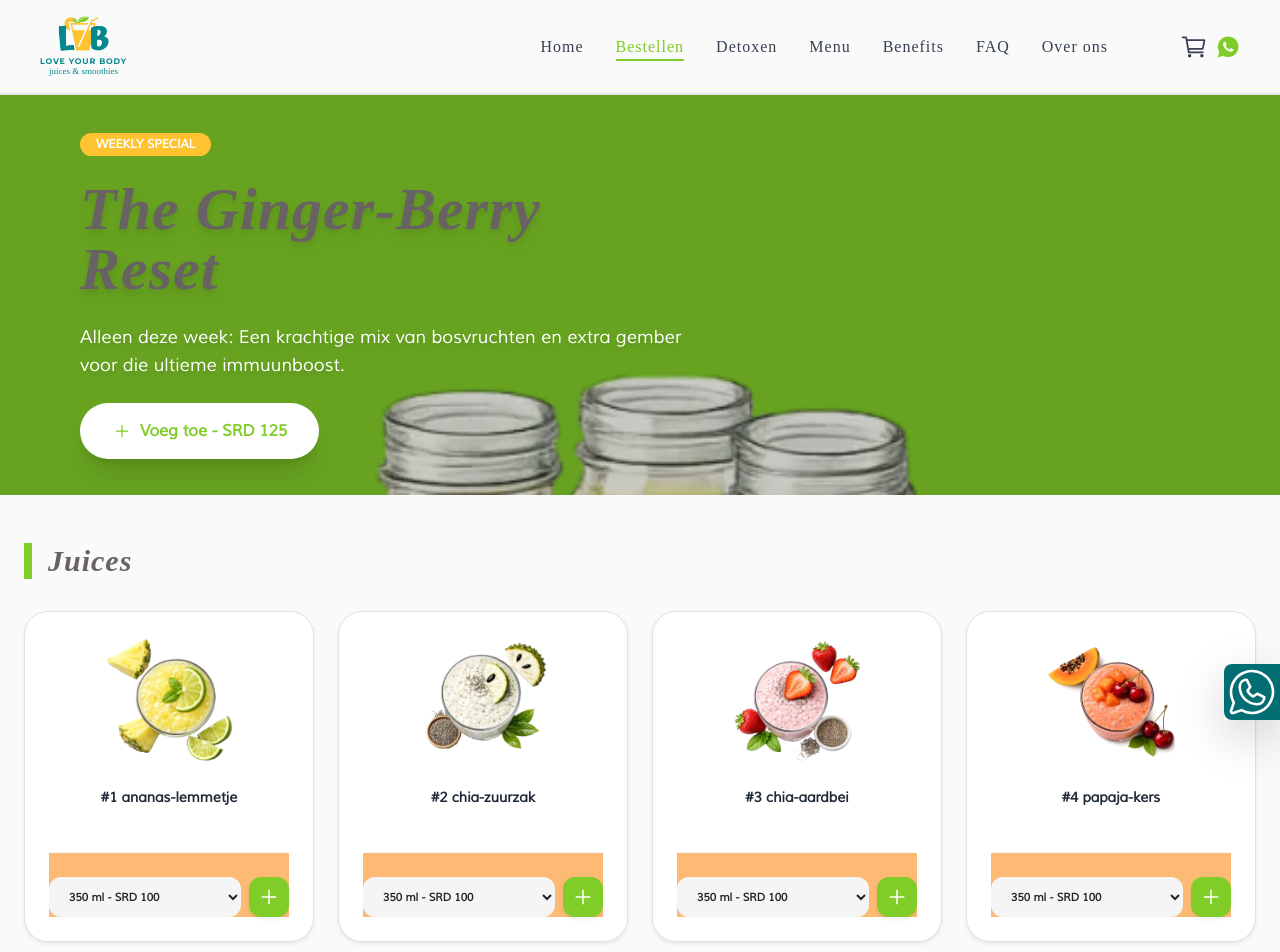
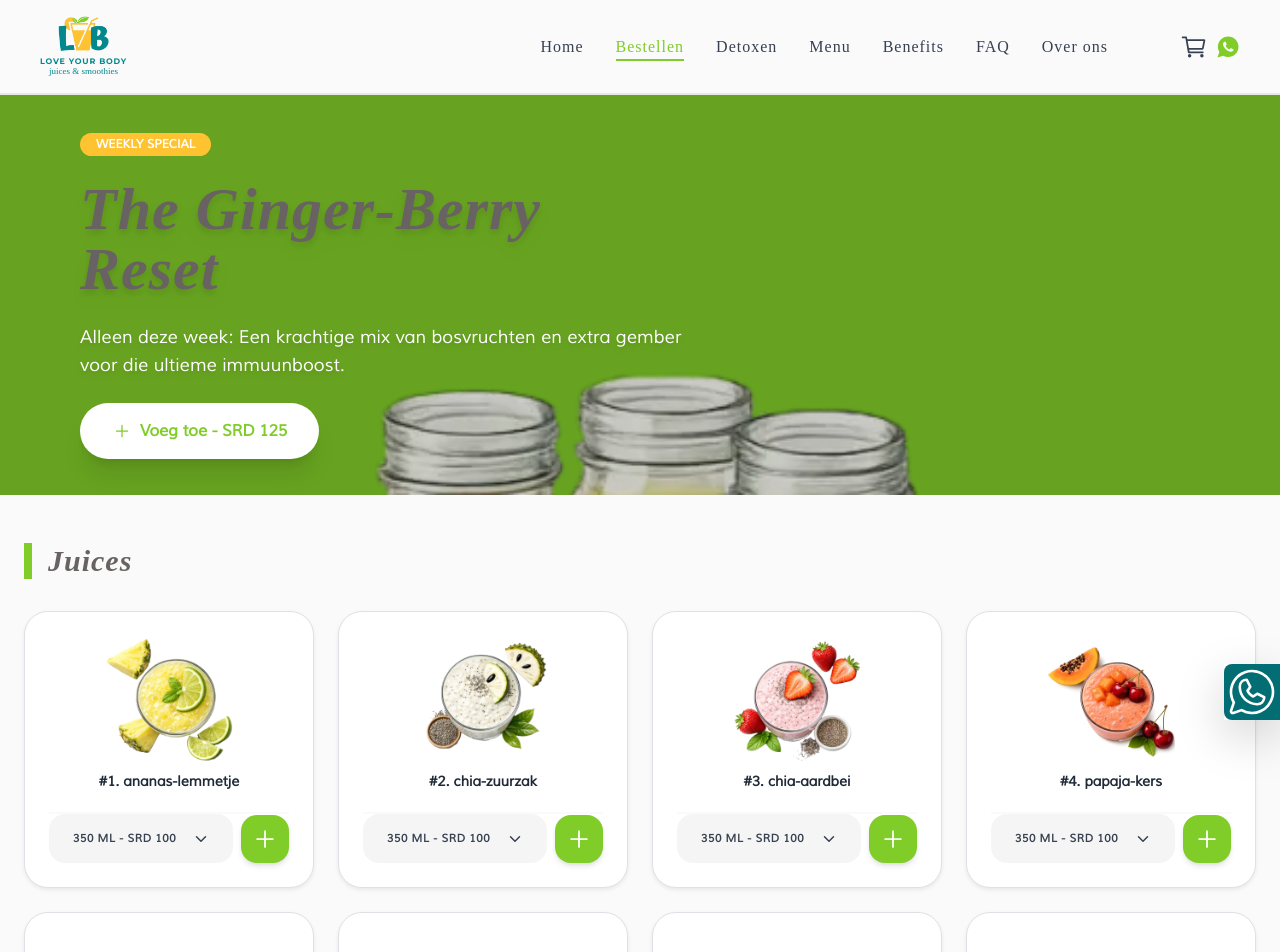
Before and after one commit to Alfijah/lyb-app, a React (Vite) app: page /bestellen in a window 1280 px wide. Shown: the top 952 px of the page. Built offline with nearby package versions, Linux system fonts and the light colour scheme; a web font is replaced by a local one.

Commit message:
dropdownlist done

```diff
--- a/src/pages/OrderPage.tsx
+++ b/src/pages/OrderPage.tsx
@@ -2,7 +2,7 @@ import { Helmet } from "react-helmet-async";
 import { motion, AnimatePresence } from "framer-motion";
 import { useCartStore } from "../store/useCartStore";
 import { useState } from "react";
-import { IoLogoWhatsapp, IoCartOutline, IoTrashOutline, IoAdd } from "react-icons/io5";
+import { IoLogoWhatsapp, IoCartOutline, IoTrashOutline, IoAdd, IoChevronDownOutline } from "react-icons/io5";
 import { IoCloseOutline } from "react-icons/io5";
 import { juicesAndSmoothies, wellnessShots, vitamineWater, cleanseAndHeal, sappenkuur } from '../data/menuData';
 
@@ -10,40 +10,76 @@ import { juicesAndSmoothies, wellnessShots, vitamineWater, cleanseAndHeal, sappe
 import specialImg from "../assets/lybMenu/cleanse1.webp"; // Voorbeeld voor de banner
 
 function ProductAddToCart({ item, category, addItem, triggerToast, parsePrice }: any) {
-    // We zetten de eerste prijs (meestal 350ml) als default
-    const [selectedPriceIdx, setSelectedPriceIdx] = useState(0);
-    const currentPriceString = category.prices[selectedPriceIdx];
+    const [selectedIdx, setSelectedIdx] = useState(0);
+    const [isOpen, setIsOpen] = useState(false); // Houdt bij of de lijst open is
+    const currentPriceString = category.prices[selectedIdx];
 
     const handleAdd = () => {
         addItem({
-            id: `${category.id}-${item.id}-${selectedPriceIdx}`,
+            id: `${category.id}-${item.id}-${selectedIdx}`,
             name: `${item.name} (${currentPriceString.split('↝')[0].trim()})`,
             price: parsePrice(currentPriceString),
             quantity: 1,
             img: item.img
         });
-        triggerToast(); // Start de animatie rechtsboven
+        triggerToast();
     };
 
     return (
-        <div className="flex w-full gap-2">
-            <select
-                value={selectedPriceIdx}
-                onChange={(e) => setSelectedPriceIdx(parseInt(e.target.value))}
-                className="flex-1 bg-neutral-100 py-2 px-3 rounded-xl text-[11px] font-bold outline-none border-none focus:ring-2 focus:ring-bioGreen/20"
-            >
-                {category.prices.map((p: string, i: number) => (
-                    <option key={i} value={i}>
-                        {p.replace('↝', '-')}
-                    </option>
-                ))}
-            </select>
+        <div className="flex items-center w-full gap-2 mt-auto border-t border-gray-50 relative">
 
+            {/* CUSTOM DROPDOWN CONTAINER */}
+            <div className="relative flex-1">
+                {/* De 'Button' die de dropdown opent */}
+                <button
+                    onClick={() => setIsOpen(!isOpen)}
+                    className="w-full bg-neutral-100 py-3 px-4 rounded-2xl text-[11px] font-black text-gray-700 flex justify-between items-center uppercase tracking-wider hover:bg-neutral-200 transition-colors"
+                >
+                    {currentPriceString.replace('↝', '-')}
+                    <motion.div animate={{ rotate: isOpen ? 180 : 0 }}>
+                        <IoChevronDownOutline size={16} />
+                    </motion.div>
+                </button>
+
+                {/* DE LIJST ZELF (De popup) */}
+                <AnimatePresence>
+                    {isOpen && (
+                        <>
+                            {/* Onzichtbare klik-laag om dropdown te sluiten bij klik buiten menu */}
+                            <div className="fixed inset-0 z-[60]" onClick={() => setIsOpen(false)} />
+
+                            <motion.div
+                                initial={{ opacity: 0, y: -10 }}
+                                animate={{ opacity: 1, y: 5 }}
+                                exit={{ opacity: 0, y: -10 }}
+                                className="absolute left-0 right-0 top-full bg-white border border-gray-100 shadow-2xl rounded-2xl overflow-hidden z-[70] py-2"
+                            >
+                                {category.prices.map((p: string, i: number) => (
+                                    <button
+                                        key={i}
+                                        onClick={() => {
+                                            setSelectedIdx(i);
+                                            setIsOpen(false);
+                                        }}
+                                        className={`w-full text-left px-4 py-3 text-[11px] font-bold uppercase tracking-wider transition-colors
+                      ${selectedIdx === i ? 'bg-bioGreen text-white' : 'text-gray-600 hover:bg-bioGreen/10'}
+                    `}
+                                    >
+                                        {p.replace('↝', '-')}
+                                    </button>
+                                ))}
+                            </motion.div>
+                        </>
+                    )}
+                </AnimatePresence>
+            </div>
+
+            {/* PLUS BUTTON */}
             <button
                 onClick={handleAdd}
-                className="bg-bioGreen text-white w-10 h-10 rounded-xl flex items-center justify-center hover:bg-darkYellow transition-colors shadow-sm active:scale-90"
+                className="bg-bioGreen text-white w-12 h-12 rounded-2xl flex items-center justify-center hover:bg-darkYellow transition-all shadow-md active:scale-90 flex-shrink-0"
             >
-                <IoAdd size={24} />
+                <IoAdd size={28} />
             </button>
         </div>
     );
@@ -102,12 +138,12 @@ export default function OrderPage() {
                     {juicesAndSmoothies.map(category => (
                         <div key={category.id}>
                             <h2 className="text-3xl font-black italic mb-8 border-l-8 border-bioGreen pl-4">{category.title}</h2>
-                            <div className="grid grid-cols-2 md:grid-cols-3 lg:grid-cols-4 gap-6 mb-16">
+                            <div className="grid sm:grid-cols-2 md:grid-cols-3 lg:grid-cols-4 gap-6 mb-16">
                                 {category.items.map(item => (
                                     <div key={item.id} className="bg-white p-4 rounded-3xl shadow-sm border border-gray-100 flex flex-col">
-                                        <img src={item.img} alt={item.name} className="w-32 h-auto mx-auto mb-4" />
-                                        <h4 className="font-bold text-center text-gray-800 mb-4 h-10 line-clamp-2 text-sm">#{item.id} {item.name}</h4>
-                                        <div className="flex gap-2 bg-orange-300 mt-auto pt-4 border-t border-gray-50">
+                                        <img src={item.img} alt={item.name} className="w-32 h-auto mx-auto mb-2" />
+                                        <h4 className="font-bold text-center text-gray-800 h-10 line-clamp-2 text-sm">#{item.id}. {item.name}</h4>
+                                        <div className="flex gap-2 mt-auto border-t border-gray-50">
                                             <ProductAddToCart
                                                 item={item}
                                                 category={category}
@@ -132,7 +168,7 @@ export default function OrderPage() {
                                     <h4 className="font-bold text-center text-gray-800 mb-2 h-10 line-clamp-2 uppercase text-sm">{item.name}</h4>
                                     <p className="text-center text-xs text-gray-500 mb-4">{item.qty}</p>
                                     <button
-                                        onClick={() => {addItem({ id: `shot-${index}`, name: item.name, price: 500, quantity: 1, img: item.img }); triggerToast()}}
+                                        onClick={() => { addItem({ id: `shot-${index}`, name: item.name, price: 500, quantity: 1, img: item.img }); triggerToast() }}
                                         className="mt-auto w-full bg-neutral-100 py-2 rounded-xl text-xs font-bold hover:bg-bioGreen hover:text-white transition-colors"
                                     >
                                         Voeg toe - SRD 500
@@ -151,7 +187,7 @@ export default function OrderPage() {
                                     <img src={item.img} alt={item.name} className="w-32 h-auto mx-auto mb-4" />
                                     <h4 className="font-bold text-center text-gray-800 mb-2 h-10 line-clamp-2 uppercase text-sm">{item.name}</h4>
                                     <button
-                                        onClick={() => {addItem({ id: `vitawater-${index}`, name: item.name, price: parsePrice(item.price), quantity: 1, img: item.img }); triggerToast()}}
+                                        onClick={() => { addItem({ id: `vitawater-${index}`, name: item.name, price: parsePrice(item.price), quantity: 1, img: item.img }); triggerToast() }}
                                         className="mt-auto w-full bg-neutral-100 py-2 rounded-xl text-xs font-bold hover:bg-bioGreen hover:text-white transition-colors"
                                     >
                                         Voeg toe - {item.price}
@@ -177,7 +213,7 @@ export default function OrderPage() {
                             </div>
                             <div className="flex-shrink-0 w-full lg:w-auto">
                                 <button
-                                    onClick={() => {addItem({ id: 'cleanse-set', name: 'Cleanse & Heal Set', price: 850, quantity: 1, img: cleanseAndHeal[0].img }); triggerToast()}}
+                                    onClick={() => { addItem({ id: 'cleanse-set', name: 'Cleanse & Heal Set', price: 850, quantity: 1, img: cleanseAndHeal[0].img }); triggerToast() }}
                                     className="w-full lg:w-auto bg-bioGreen text-white px-8 py-3 rounded-xl font-bold hover:bg-darkYellow transition-colors"
                                 >
                                     Voeg set toe
@@ -195,7 +231,7 @@ export default function OrderPage() {
                                     <h3 className="font-black text-lg text-bioGreen mb-2">{item.d}</h3>
                                     <p className="text-xs text-gray-600 mb-4 flex-grow">{item.i}</p>
                                     <button
-                                        onClick={() => {addItem({ id: `kuur-${index}`, name: `Sappenkuur ${item.d}`, price: parseInt(item.p, 10), quantity: 1, img: cleanseAndHeal[0].img }); triggerToast()}}
+                                        onClick={() => { addItem({ id: `kuur-${index}`, name: `Sappenkuur ${item.d}`, price: parseInt(item.p, 10), quantity: 1, img: cleanseAndHeal[0].img }); triggerToast() }}
                                         className="mt-auto w-full bg-neutral-100 py-2 rounded-xl text-xs font-bold hover:bg-bioGreen hover:text-white transition-colors"
                                     >
                                         Voeg toe - SRD {item.p}
```
